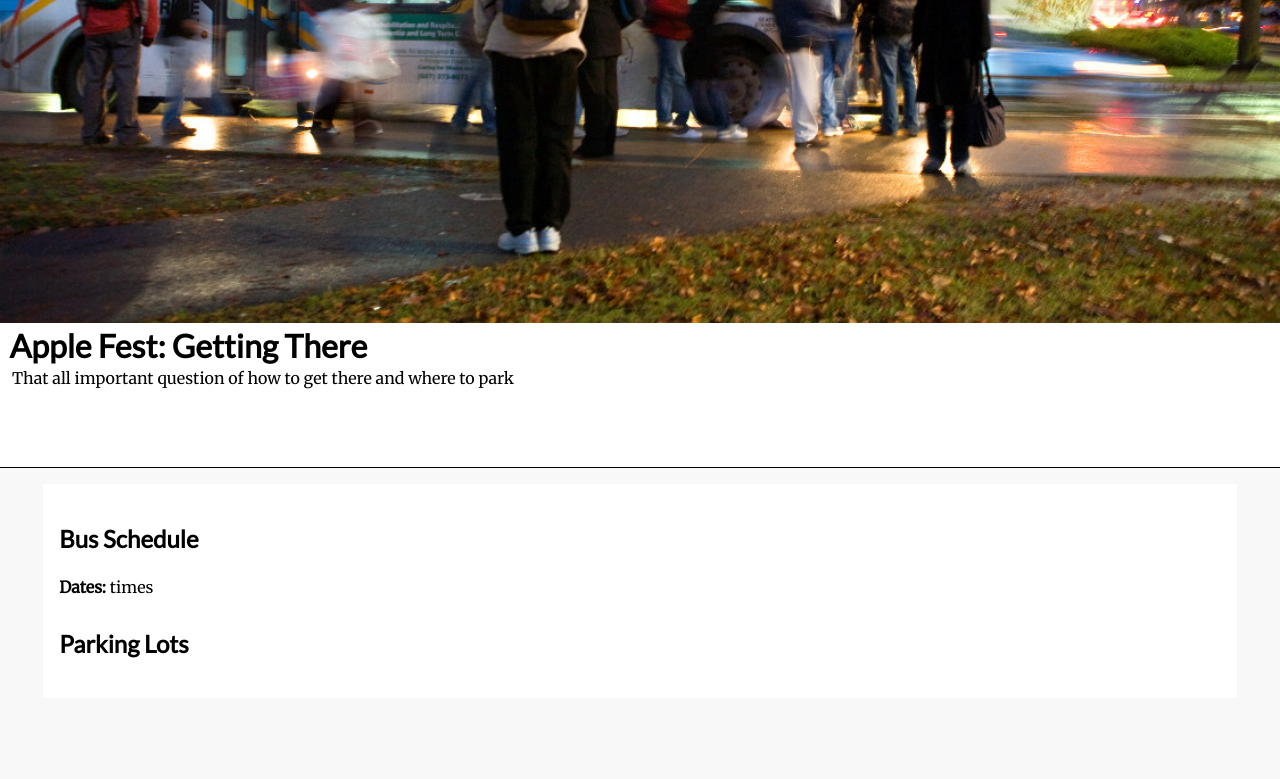
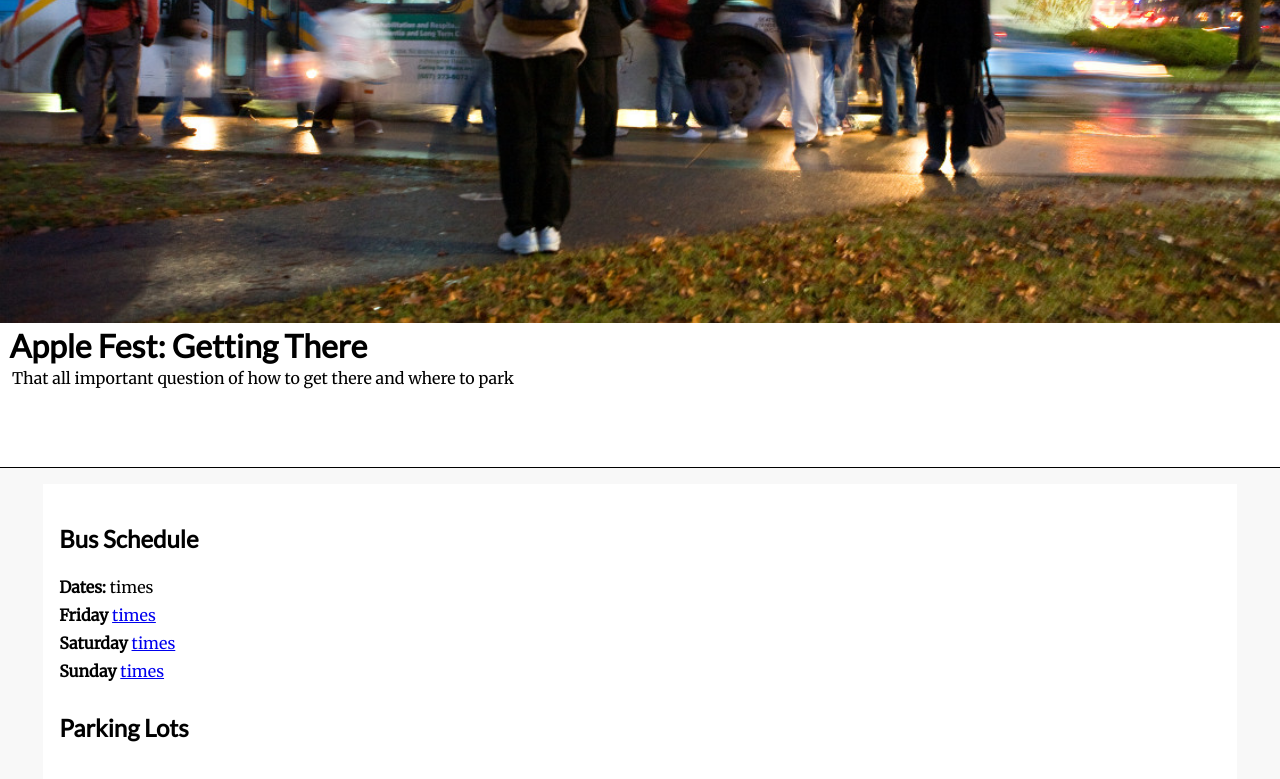
Before and after one commit to neolzh123/CS1300-Final-Project, a plain HTML site: page gettingthere.html in a window 1280 px wide. Shown: the part 333-1112 px from the top of the page. Before the commit the page ends 1031 px from the top, so only its background shows below. Drawn offline with Linux system fonts and the light colour scheme.

Commit message:
Update gettingthere.html

```diff
--- a/gettingthere.html
+++ b/gettingthere.html
@@ -54,14 +54,24 @@
 
             <h2>Bus Schedule</h2>
 
-            <p><span class="bold">Dates: </span>times</p>
+            <h1><p><span class="bold">Dates: </span>times</p></h1>
+            <h1><p><span class="bold">Friday </span><a href="https://www.tcatbus.com">times</a></p></h1>
+            <h1><p><span class="bold">Saturday </span><a href="https://www.tcatbus.com">times</a></p></h1>
+            <h1><p><span class="bold">Sunday </span><a href="https://www.tcatbus.com">times</a></p></h1>
+
+
 
          <h2>Parking Lots</h2>
 
-
-
         </div>
         <!--End of the about div-->
+
+        <!--The box div is the beginning of image gallery div-->
+        <div class="box" id="box">
+
+                    <img id="map" src="images/Apple%20Harvest%20Map%202016.jpg" alt="map">
+                    <!--http://www.downtownithaca.com/ithaca-events/Apple%20Harvest%20Festival%20Presented%20by%20Tompkins%20Trust -->
+        </div> <!--End of the list div-->
 
     </div>
 <body>
```
